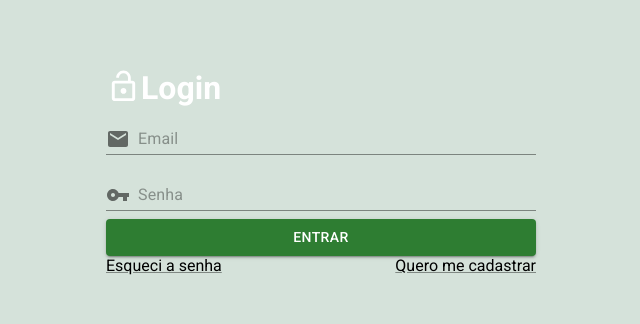
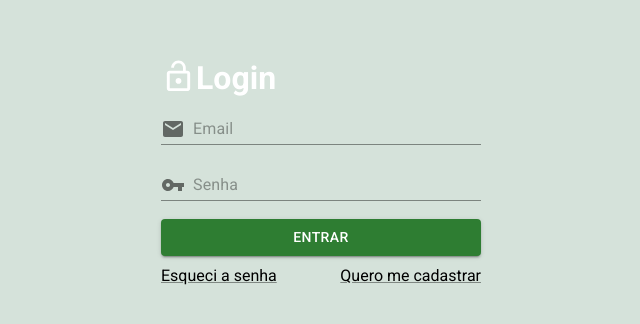
Before and after one commit to thalesAlves758/projeto-farmacia, a React (Create React App) app: page / in a window 1280 px wide. Shown: the part 228-552 px from the top of the page, without its empty margins (319-959 px from the left). Built offline with nearby package versions, Linux system fonts and the light colour scheme.

Commit message:
Adiciona estilos para o container e o container do botao da pagina de login

```diff
--- a/src/forms/Login/login.css
+++ b/src/forms/Login/login.css
@@ -14,3 +14,12 @@
     font-size: 0.7em;
     color: #000;
 }
+
+.container {
+    width: 25vw;
+}
+
+.button-container {
+    margin: 10px 0;
+    width: 100%;
+}
```
